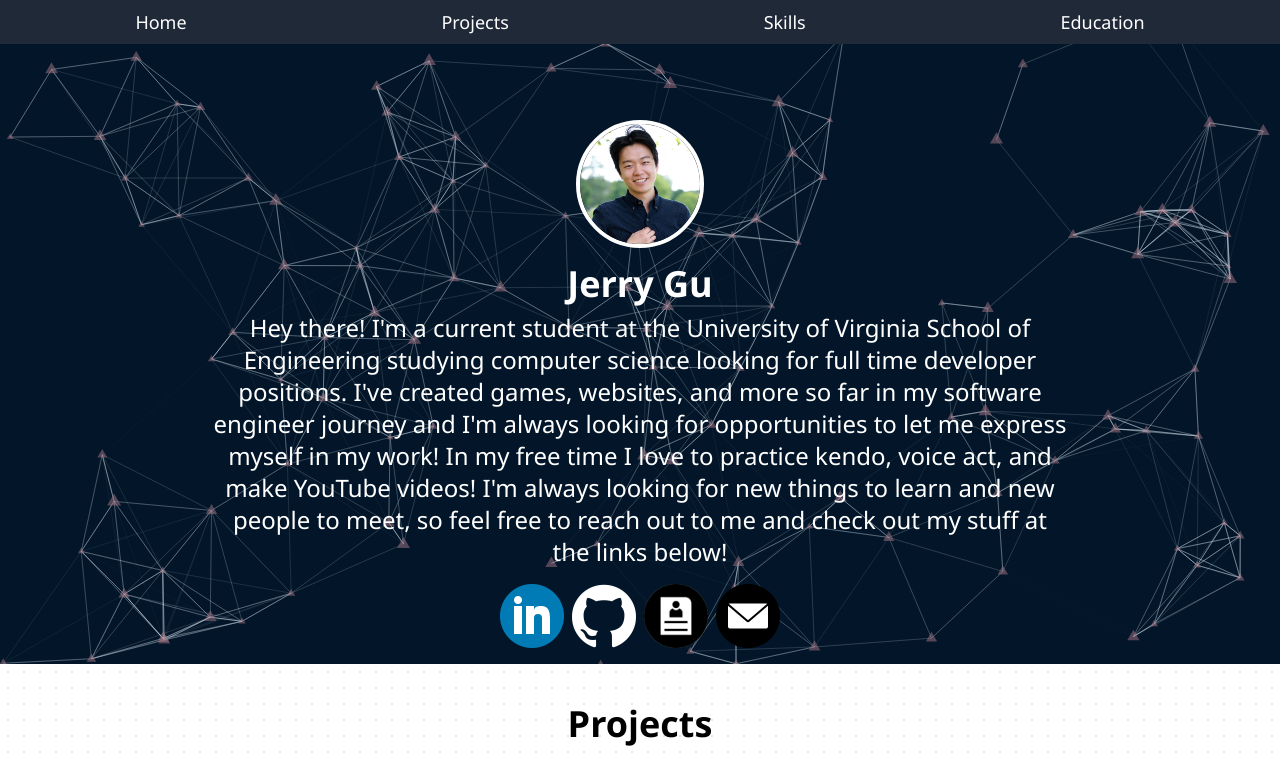
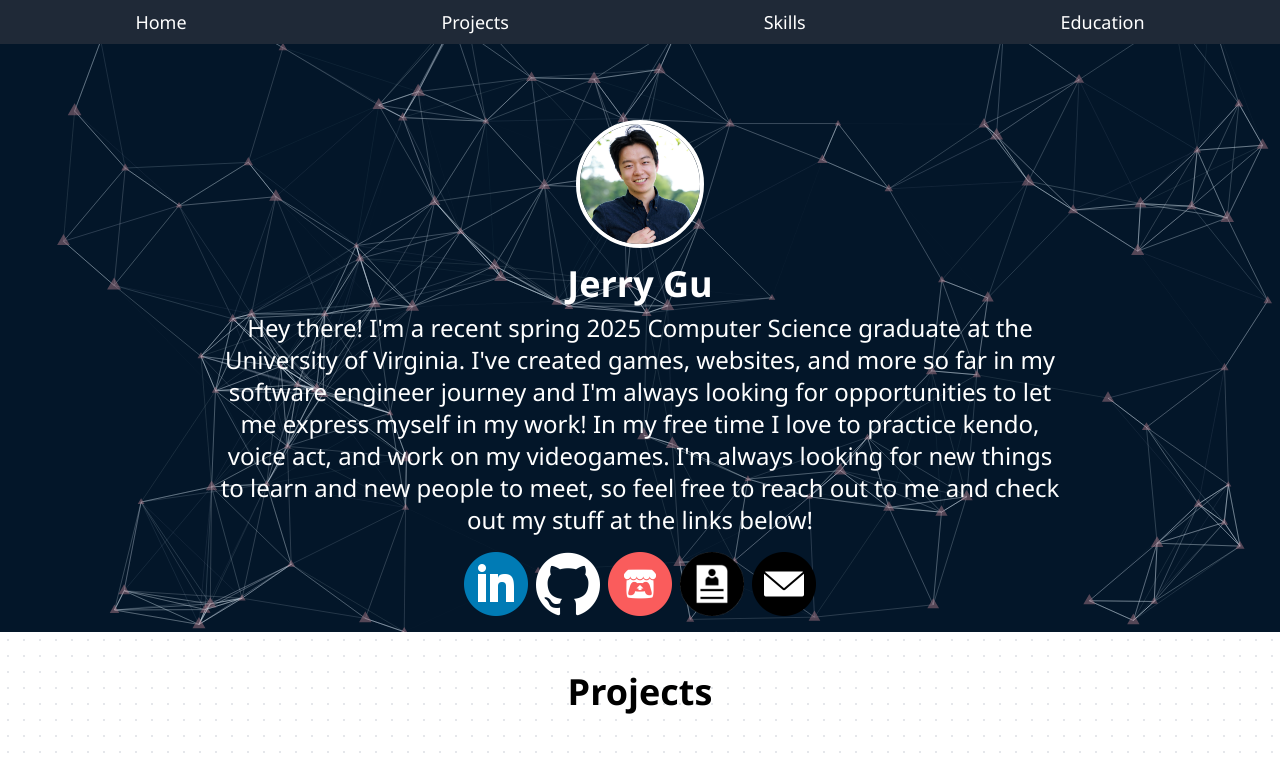
Before and after one commit to Jerry-Gu-SB/Jerry-Gu-SB.github.io, a React (Create React App) app in the folder portfolio/: page / in a window 1280 px wide. Shown: the top 765 px of the page. Built offline with nearby package versions, Linux system fonts and the light colour scheme.

Commit message:
updated website, good enough for now

```diff
--- a/portfolio/src/components/Footer.tsx
+++ b/portfolio/src/components/Footer.tsx
@@ -27,6 +27,17 @@ const Footer: React.FC = () => {
               className="w-16 h-16"
             />
           </a>
+          <a
+          href="https://jerrygu.itch.io/"
+          target="_blank"
+          rel="noopener noreferrer"
+        >
+          <img
+            src={require("./images/games.png")}
+            alt="Play My Games"
+            className="w-16 h-16"
+          />
+        </a>
           <a
             href={require("./misc-files/Jerry_Gu_resume.pdf")}
             target="_blank"
--- a/portfolio/src/components/Home.tsx
+++ b/portfolio/src/components/Home.tsx
@@ -111,9 +111,9 @@ const Home: React.FC = () => {
       />
       <div className="w-2/3 h-auto bg-gray">
         <h1 className="text-4xl mb-2 font-bold">Jerry Gu</h1>
-        <p className="text-center text-2xl">Hey there! I'm a current student at the University of Virginia School of Engineering studying computer science looking for full time developer positions.
+        <p className="text-center text-2xl">Hey there! I'm a recent spring 2025 Computer Science graduate at the University of Virginia.
         I've created games, websites, and more so far in my software engineer journey and I'm always looking for opportunities to let me express myself in my work!
-        In my free time I love to practice kendo, voice act, and make YouTube videos! I'm always looking for new things to learn and new people to meet, so feel free to reach out to me and check out my stuff at the links below!
+        In my free time I love to practice kendo, voice act, and work on my videogames. I'm always looking for new things to learn and new people to meet, so feel free to reach out to me and check out my stuff at the links below!
         </p>
       </div>
       <div className="mt-4 mb-4 flex space-x-2">
@@ -136,6 +136,17 @@ const Home: React.FC = () => {
           <img
             src={require("./images/github.png")}
             alt="GitHub"
+            className="w-16 h-16"
+          />
+        </a>
+        <a
+          href="https://jerrygu.itch.io/"
+          target="_blank"
+          rel="noopener noreferrer"
+        >
+          <img
+            src={require("./images/games.png")}
+            alt="Play My Games"
             className="w-16 h-16"
           />
         </a>
```
Also changed, not shown: portfolio/src/components/images/games.png (added).
